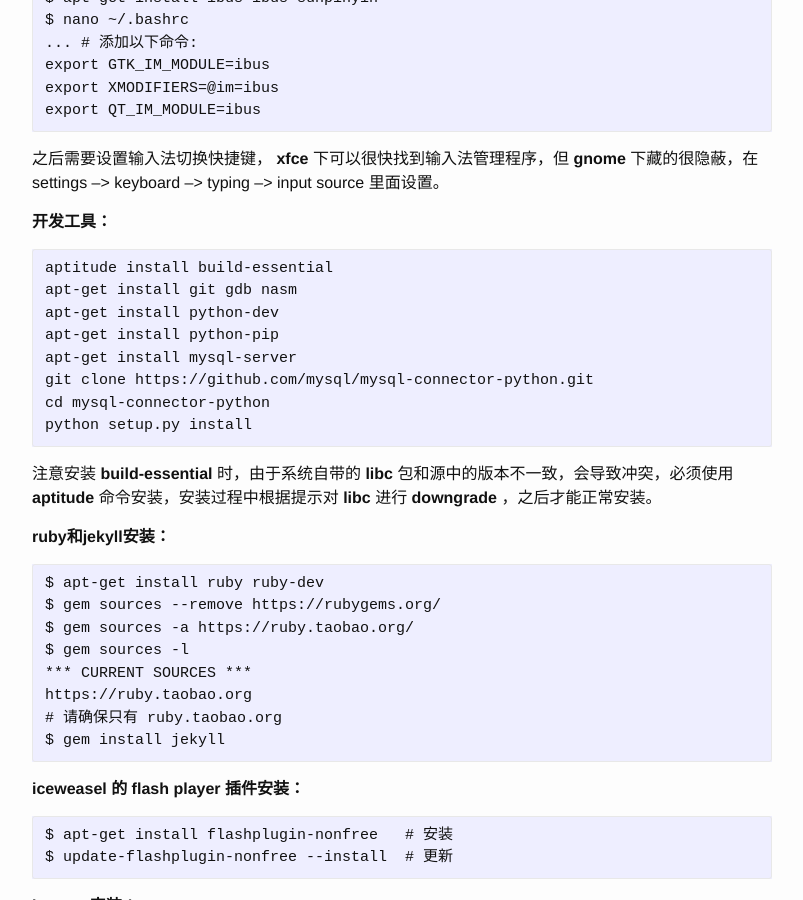
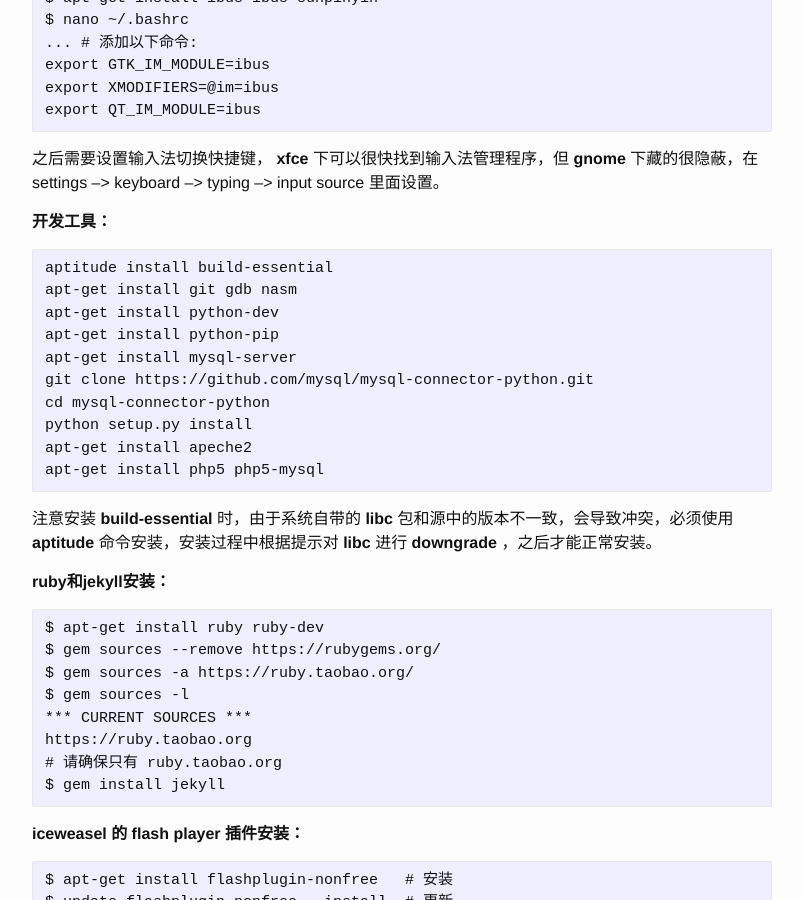
Before and after one commit to pandolia/pandolia.github.io, a Jekyll site: the page built from _posts/2016-01-25-debiansetup.md, in a window 1280 px wide and 900 px high, scrolled down 1634 px. Shown: the whole window, without its empty margins (238-1041 px from the left). Built offline with Jekyll 4.4.1, drawn with Linux system fonts in a browser that asks for light colours.

Commit message:
Update 2016-01-25-debiansetup.md

```diff
--- a/_posts/2016-01-25-debiansetup.md
+++ b/_posts/2016-01-25-debiansetup.md
@@ -72,6 +72,8 @@ category: 笔记
     git clone https://github.com/mysql/mysql-connector-python.git
     cd mysql-connector-python
     python setup.py install
+    apt-get install apeche2
+    apt-get install php5 php5-mysql
 
 注意安装 **build-essential** 时，由于系统自带的 **libc** 包和源中的版本不一致，会导致冲突，必须使用 **aptitude** 命令安装，安装过程中根据提示对 **libc** 进行 **downgrade** ，之后才能正常安装。
 
```
